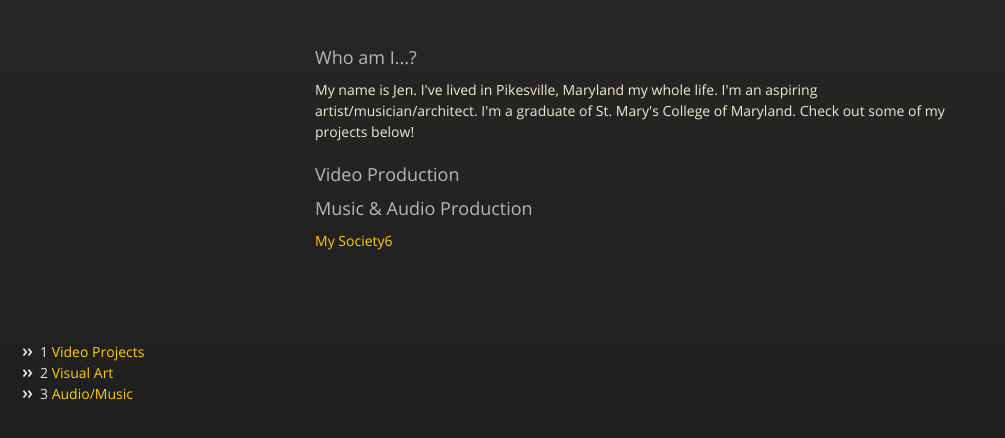
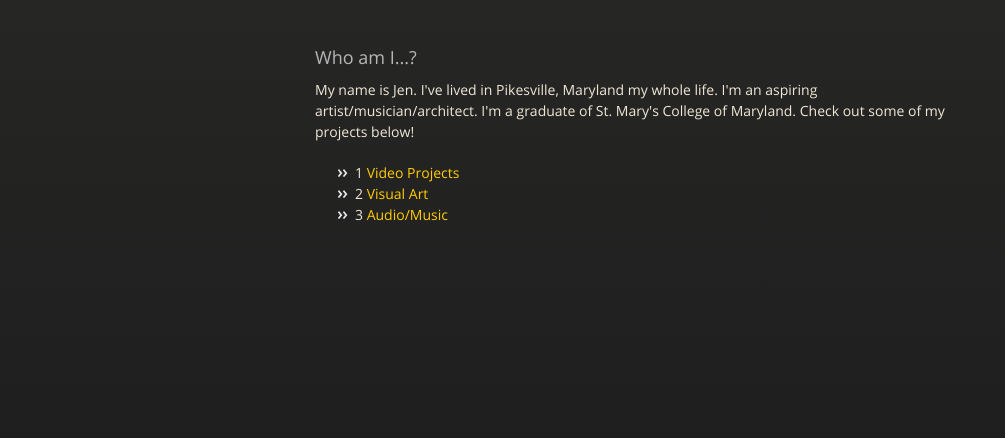
Before and after one commit to jennifermorganroth/jennifermorganroth.github.io, a plain HTML site: page index.html in a window 1280 px wide. Shown: the part 226-664 px from the top of the page, without its empty margins (0-1005 px from the left). Drawn offline with nearby package versions, Linux system fonts and the light colour scheme.

Commit message:
Update index.html

```diff
--- a/index.html
+++ b/index.html
@@ -34,26 +34,17 @@
 
 <p>My name is Jen. I've lived in Pikesville, Maryland my whole life. I'm an aspiring artist/musician/architect. I'm a graduate of St. Mary's College of Maryland. Check out some of my projects below!</p>
 
-
-<h3>
-<a name="videoproduction" class="anchor" href="#videoproduction"><span class="octicon octicon-link"></span></a>Video Production</h3>
-
-
-
-<h3>
-<a name="audio" class="anchor" href="#audio"><span class="octicon octicon-link"></span></a>Music &amp; Audio Production</h3>
-
-<p><a href="http://society6.com/PocoPoiesis">My Society6</a></p>
+<ul id="toc">
+<li><span>1</span> <a href="video.html">Video Projects</a></li>
+<li><span>2</span> <a href="art.html">Visual Art</a></li>
+<li><span>3</span> <a href="audio.html">Audio/Music</a></li>
+</ul>
 
       </section>
 
     </div>
     <!--[if !IE]><script>fixScale(document);</script><![endif]-->
 
-<ul id="toc">
-<li><span>1</span> <a href="video.html">Video Projects</a></li>
-<li><span>2</span> <a href="art.html">Visual Art</a></li>
-<li><span>3</span> <a href="audio.html">Audio/Music</a></li>
-</ul>
+
   </body>
 </html>
```
